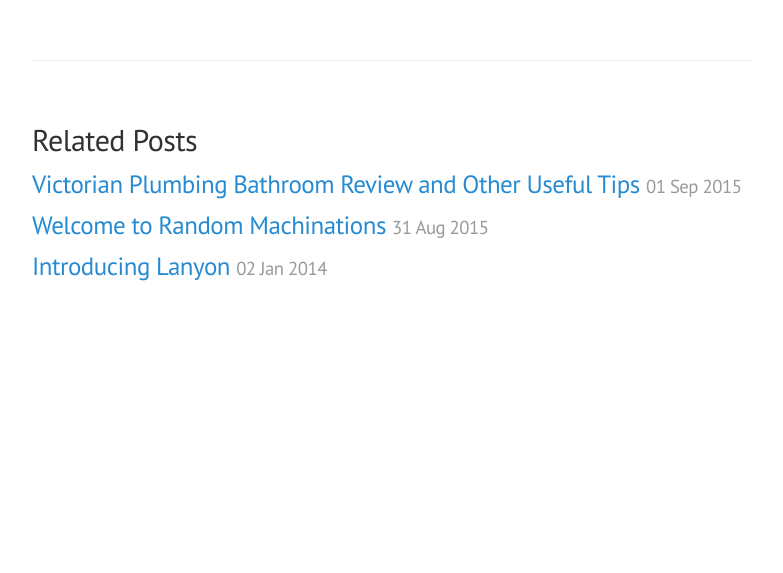
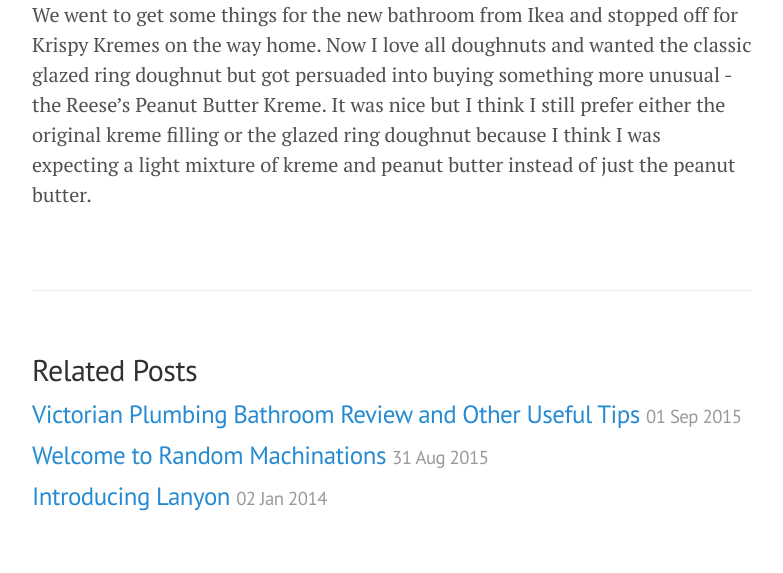
Before and after one commit to kapdaddy/Random-Machinations, a Jekyll site: the page built from _posts/2015-09-03-krispy-kreme-peanut-butter.md, in a window 1280 px wide. Shown: the part 637-1210 px from the top of the page, without its empty margins (248-1031 px from the left). Built offline with Jekyll 4.4.1, drawn with Linux system fonts in a browser that asks for light colours; Markdown is read by kramdown in place of the engine named in the settings; before the commit the page ends 980 px from its top, so only the background shows below that.

Commit message:
Added a bit more text, trying alignment

```diff
--- a/_posts/2015-09-03-krispy-kreme-peanut-butter.md
+++ b/_posts/2015-09-03-krispy-kreme-peanut-butter.md
@@ -7,4 +7,6 @@
 
 So here we go!
 
-<img src="https://s3-eu-west-1.amazonaws.com/kapdaddy/20150902.jpg" alt="Krispy Kremes" width="300px">
+<img src="https://s3-eu-west-1.amazonaws.com/kapdaddy/20150902.jpg" alt="Krispy Kremes" width="300px" align="center">
+
+We went to get some things for the new bathroom from Ikea and stopped off for Krispy Kremes on the way home. Now I love all doughnuts and wanted the classic glazed ring doughnut but got persuaded into buying something more unusual - the Reese's Peanut Butter Kreme. It was nice but I think I still prefer either the original kreme filling or the glazed ring doughnut because I think I was expecting a light mixture of kreme and peanut butter instead of just the peanut butter.
```
